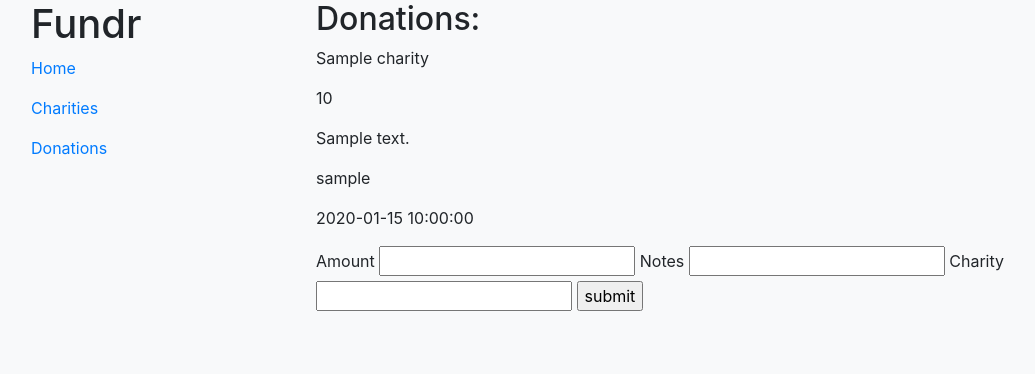
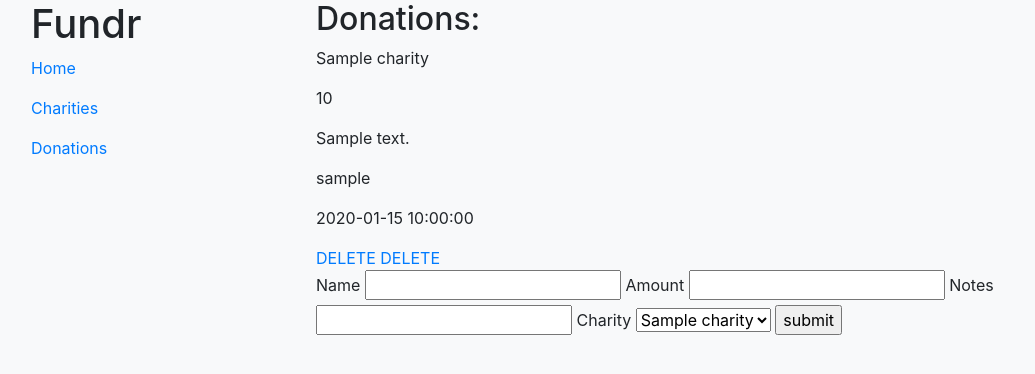
Before and after one commit to ojandali93/acs1700-contractor-project, a Flask app: template templates/all_donations.html in a window 1280 px wide. Shown: the top 374 px of the page, without its empty margins (54-1089 px from the left). Run offline with Flask 2, Linux system fonts and the light colour scheme; the template is opened without the code that fills it: most values are stand-ins (such as "Sample title", 1, 10 or a date in 2020); some libraries are stand-ins or nearby versions.

Commit message:
added more templates

```diff
--- a/app.py
+++ b/app.py
@@ -21,7 +21,8 @@ def home_page():
 @app.route('/donations', methods=['GET'])
 def all_donations():
   all_donations = donations.find()
-  return render_template('all_donations.html', all_donations=all_donations)
+  all_charities = charities.find()
+  return render_template('all_donations.html', all_donations=all_donations, all_charities=all_charities)
 
 # Grabs all of the charities
 @app.route('/charities', methods=['GET'])
@@ -32,22 +33,26 @@ def all_charities():
 # Create single donation
 @app.route('/donations', methods=['POST'])
 def create_donation():
-  if request.form.get('charity_name') == '':
+  if request.form.get('charity') == '':
     return render_template('new_charity.html')
   else:
     new_donation = {
-      'charity_name': request.form.get('charity_name'),
+      'charity_id': request.form.get('charity'),
       'amount': request.form.get('amount'),
       'notes': request.form.get('notes'),
-      'user_name': request.form.get('user_name')
+      'user_name': request.form.get('name')
     }
-    single_charity = charities.find_one({'name': ObjectId(request.form.get('charity_name'))})
-    single_charity['total_donations'] = single_charity['total_donations'] + 1
-    single_charity['total_donated'] = single_charity['total_donated'] + request.form.get('amount')
+    single_charity = charities.find_one({'_id': ObjectId(request.form.get('charity'))})
+    charity_donations = int(single_charity['total_dontations'])
+    charity_donated = int(single_charity['total_donated'])
+    single_charity['total_dontations'] = charity_donations + 1
+    single_charity['total_donated'] = charity_donated + int(request.form.get('amount'))
     single_charity['all_donations'].append(new_donation)
-  all_donations = donations.find()
-  all_charities = charities.find()
-  return render_template('home_page.html', donations=all_donations, charities=all_charities)
+    charities.update_one({'_id': ObjectId(request.form.get('charity'))}, {'$set': single_charity})
+    donations.insert_one(new_donation)
+    all_donations = donations.find()
+    all_charities = charities.find()
+    return render_template('home_page.html', all_donations=all_donations, all_charities=all_charities)
 
 # Create single charity
 @app.route('/charities', methods=['POST'])
@@ -65,7 +70,7 @@ def create_charity():
   charities.insert_one(new_charity)
   all_donations = donations.find()
   all_charities = charities.find()
-  return render_template('home_page.html', donations=all_donations, charities=all_charities)
+  return render_template('home_page.html', all_donations=all_donations, all_charities=all_charities)
 
 
 #update a donatoin
@@ -100,13 +105,15 @@ def update_charity(charity_id):
   return render_template('charity_single.html', single_charity=single_charity)
 
 # Donation Deletion
-@app.route('/donations/<donation_id>', methods=['DELETE'])
+@app.route('/donations/delete/<donation_id>', methods=['GET'])
 def donation_delete(donation_id):
   donation_to_delete = donations.find_one({'_id': ObjectId(donation_id)})
-  charity_to_update = charities.find_one({'name': donation_to_delete['charity_name']})
-  charity_to_update['total_donations'] = charity_to_update['total_donations'] - 1
-  charity_to_update['total_donated'] = charity_to_update['total_donated'] - donation_to_delete['amount']
+  charity_to_update = charities.find_one({'_id': ObjectId(donation_to_delete['charity_id'])})
+  charity_to_update['total_dontations'] = int(charity_to_update['total_dontations']) - 1
+  charity_to_update['total_donated'] = int(charity_to_update['total_donated']) - int(donation_to_delete['amount'])
+  print(type(charity_to_update['all_donations']))
   charity_to_update['all_donations'].remove(donation_to_delete)
+  charities.update_one({'_id': ObjectId(request.form.get('charity'))}, {'$set': charity_to_update})
   donations.delete_one({'_id': ObjectId(donation_id)})
   all_donations = donations.find()
   return render_template('all_donations.html', all_donations=all_donations)
@@ -125,7 +132,7 @@ def charity_delete(charity_id):
   return render_template('all_charities.html', all_charities=all_charities)
 
 # Grabs single donation
-@app.route('/donations/delete/<donation_id>', methods=['GET'])
+@app.route('/donations/<donation_id>', methods=['GET'])
 def single_donation(donation_id):
   single_donation = donations.find_one({'_id': ObjectId(donation_id)})
   return render_template('donation_single.html', single_donation=single_donation)
--- a/templates/all_donations.html
+++ b/templates/all_donations.html
@@ -9,17 +9,25 @@
   <p>{{ donation.notes }}</p>
   <p>{{ donation.username }}</p>
   <p>{{ donation.created_at }}</p>
+  <a href="/charities/delete/{{charity._id}}" >DELETE</a>
+  <a href="/donations/delete/{{donation._id}}" >DELETE</a>
 </div>
 {% endfor %}
 
 <div>
   <form method="POST" actions="/donations">
+    <label>Name</label>
+    <input type="text" name="name"/>
     <label>Amount</label>
-    <input type="text" name="amount"/>
+    <input type="number" name="amount"/>
     <label>Notes</label>
     <input type="text" name="notes"/>
     <label>Charity</label>
-    <input type="text" name="notes"/>
+    <select name="charity" id="charity_name">
+      {% for charity in all_charities %}
+        <option value={{charity._id}}>{{charity.name}}</option>
+      {% endfor %}
+    </select>
     <input type="submit" name="submit" value="submit"/>
   </form>
 </div>
```
